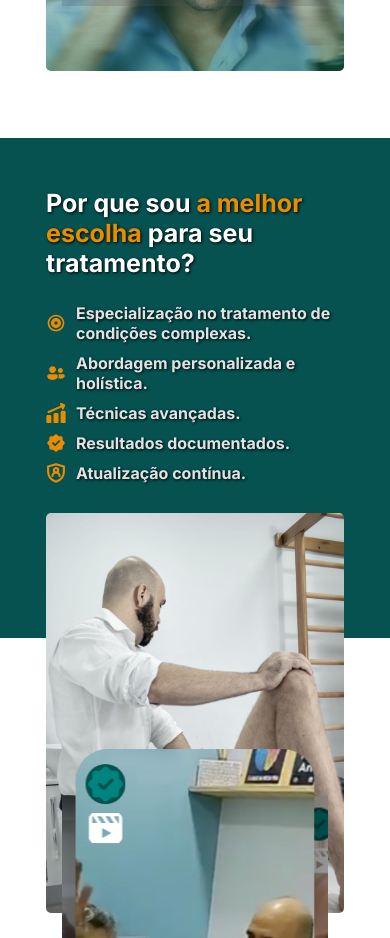
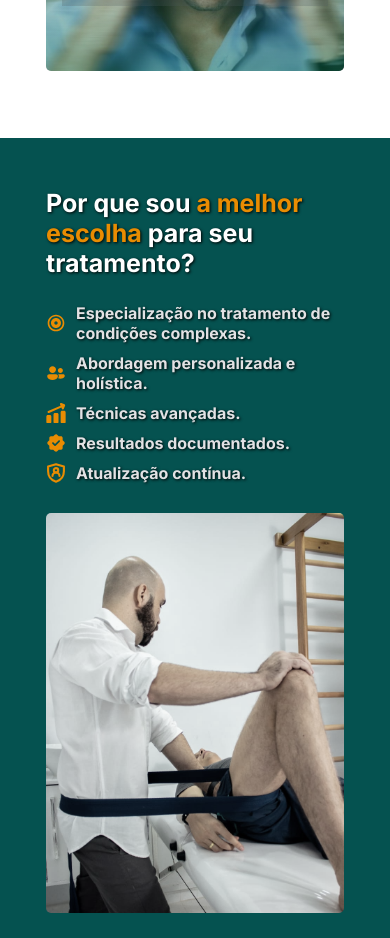
Before and after one commit to fisioterapeuta-samer/physiotherapy-landing-page, a Next.js app: page / in a window 390 px wide. Shown: the part 1062-2000 px from the top of the page. Built offline with nearby package versions, Linux system fonts and the light colour scheme.

Commit message:
fixing bug on resizing screen

```diff
--- a/src/app/page.module.css
+++ b/src/app/page.module.css
@@ -47,6 +47,14 @@
   object-position: 50% 40%;
   user-select: none;
   -webkit-user-drag: none;
+}
+
+/* Responsive rules for DESKTOP LG */
+
+@media (max-width: 1200px) {
+  .mainSection {
+    max-height: initial;
+  }
 }
 
 /* Responsive rules for profile DESKTOP MD */
```
